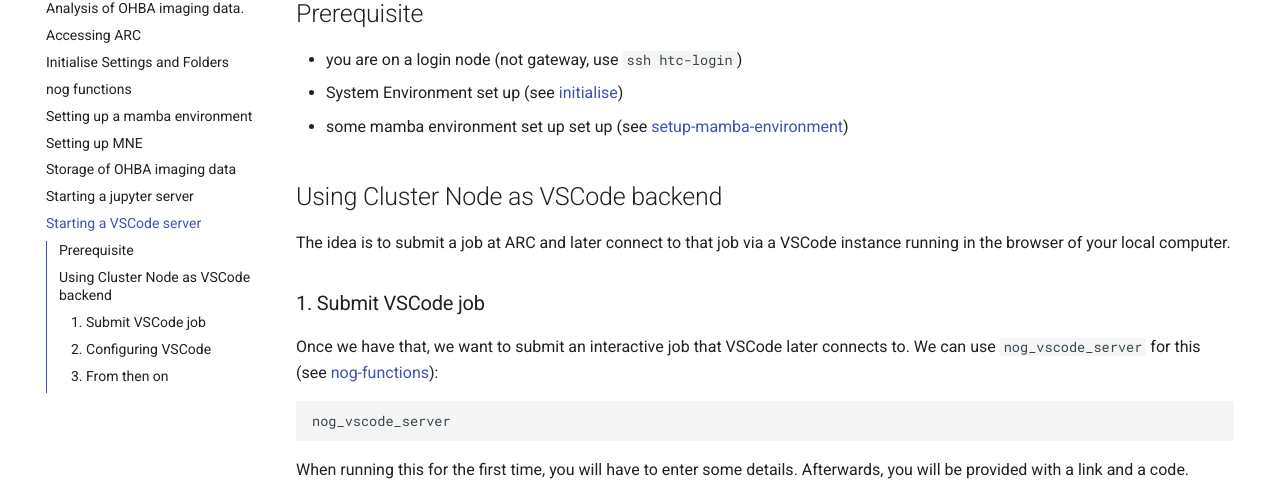
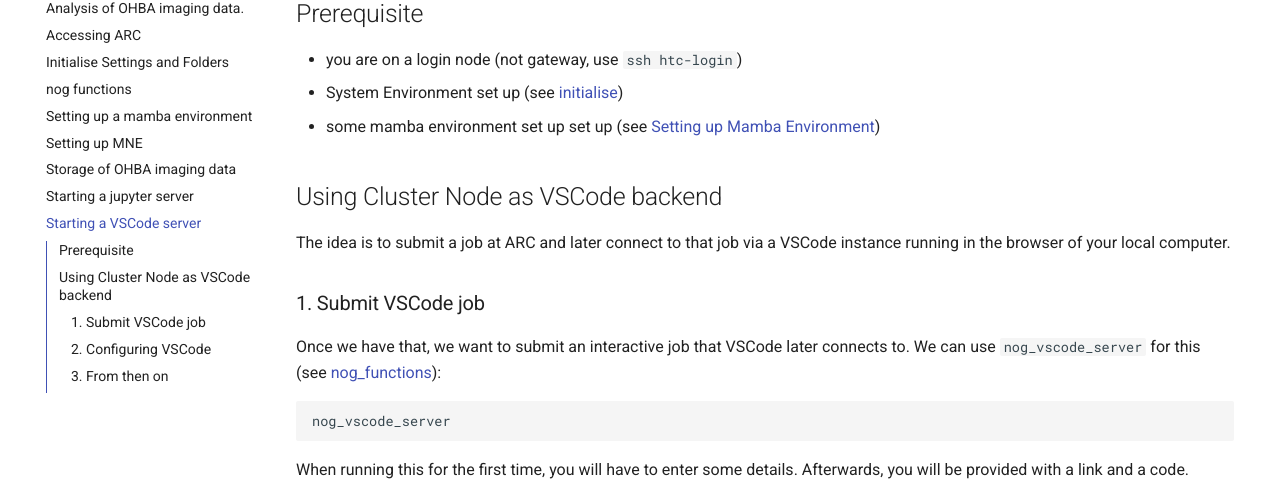
Before and after one commit to Neuronal-Oscillations/group-handbook, an MkDocs documentation site: the page built from docs/Data-Storage-and-Processing/using-vscode.md, in a window 1280 px wide and 900 px high. Shown: the part 232-713 px from the top of the window. Built offline with MkDocs 1.6.1 and Material for MkDocs 9.7.7, drawn with Linux system fonts in a browser that asks for light colours.

Commit message:
Update using-vscode.md

````diff
--- a/docs/Data-Storage-and-Processing/using-vscode.md
+++ b/docs/Data-Storage-and-Processing/using-vscode.md
@@ -2,7 +2,7 @@
 ## Prerequisite
 - you are on a login node (not gateway, use `ssh htc-login`)
 - System Environment set up (see [initialise](initialise.md))
-- some mamba environment set up set up (see [setup-mamba-environment](setup-mamba-environment.md))
+- some mamba environment set up set up (see [Setting up Mamba Environment](setup-mamba-environment.md))
 
 ## Using Cluster Node as VSCode backend
 
@@ -10,7 +10,7 @@
 
 ### 1. Submit VSCode job
 
-Once we have that, we want to submit an interactive job that VSCode later connects to. We can use `nog_vscode_server` for this (see [nog-functions](nog-functions.md)):
+Once we have that, we want to submit an interactive job that VSCode later connects to. We can use `nog_vscode_server` for this (see [nog_functions](nog-functions.md)):
 
 ```bash
 nog_vscode_server
````
